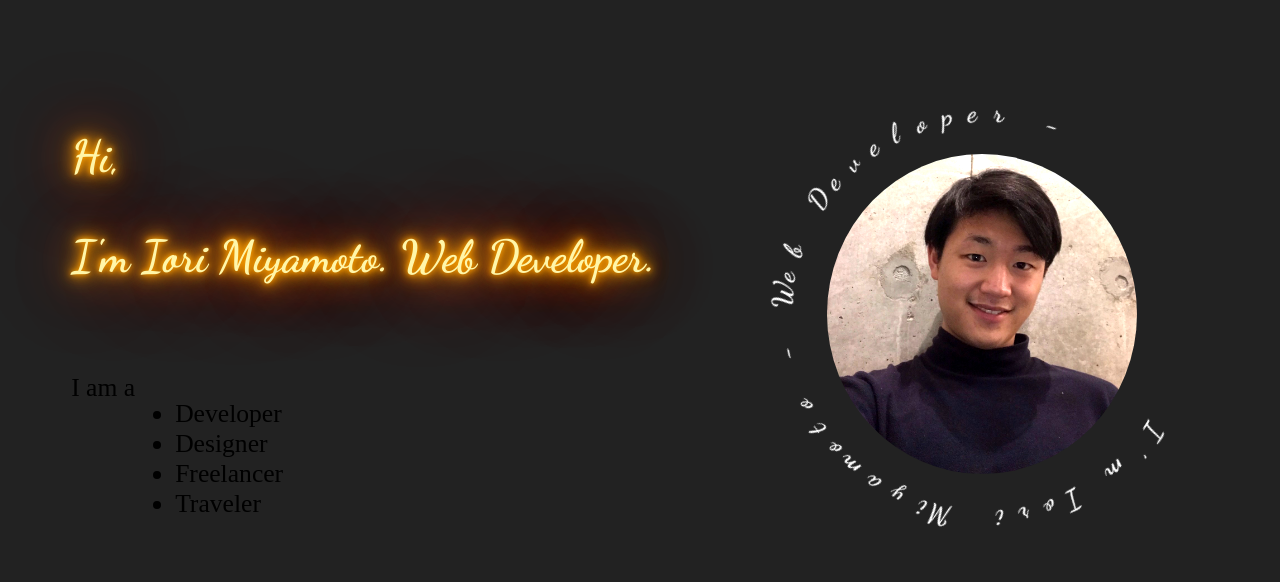
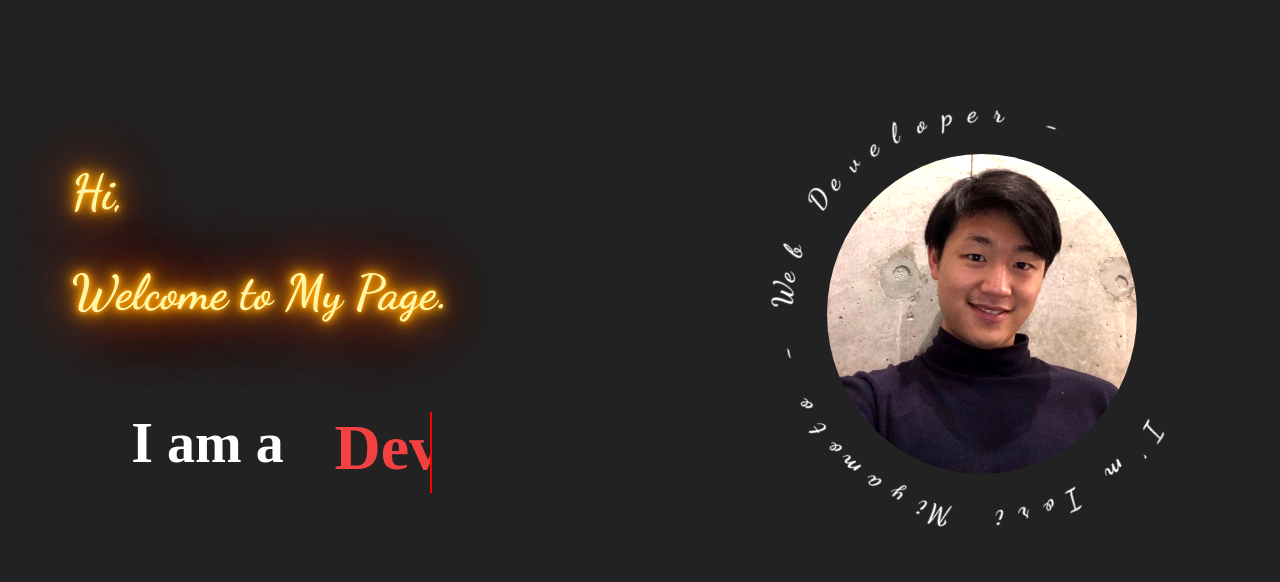
Before and after one commit to iorimiya1121/myPortfolio, a PHP site: page /main.html in a window 1280 px wide. Shown: the top 582 px of the page. Run offline with PHP 8.4, Linux system fonts and the light colour scheme.

Commit message:
top画面

```diff
--- a/main.html
+++ b/main.html
@@ -7,11 +7,14 @@
     <link rel="stylesheet" href="style.css">
     </head>
 <body>
+    <!-- navbar -->
+    <nav></nav>
+
+    <!-- toppage -->
     <div class="myexplain">
         <h1 class="explaintop">
             Hi,<br>
-            I'm Iori Miyamoto.
-            Web Developer.
+           Welcome to My Page.
         </h1>
         <div class="explainnext">
             <div class="statictxt">
--- a/style.css
+++ b/style.css
@@ -1,6 +1,9 @@
 
+/* タイトル部分 */
+/* 円の文字 */
 @import url('https://fonts.googleapis.com/css2?family=Dancing+Script:wght@700&display=swap');
-
+/* サブタイトル部分 */
+@import url('https://fonts.googleapis.com/css2?family=Caveat:wght@700&family=Libre+Baskerville:ital@1&display=swap');
 * {
     box-sizing: border-box;
 }
@@ -20,13 +23,8 @@ h1
 {
 
   line-height: calc(20px + 10vh);
-
-/*   text-shadow: 0 0 5px #f562ff, 0 0 15px #f562ff, 0 0 25px #f562ff,
-    0 0 20px #f562ff, 0 0 30px #890092, 0 0 80px #890092, 0 0 80px #890092;
-  color: #fccaff; */
   text-shadow: 0 0 5px #ffa500, 0 0 15px #ffa500, 0 0 20px #ffa500, 0 0 40px #ffa500, 0 0 60px #ff0000, 0 0 10px #ff8d00, 0 0 98px #ff0000;
-    color: #fff6a9;
-  font-family: "Sacramento", cursive;
+ color: #fff6a9;
   text-align: left;
 }
 
@@ -43,7 +41,7 @@ h1
 
 .explaintop
 {
-    font-size: 3.5vw;
+    font-size: 3.8vw;
     margin-top: 15%;
     font-family: 'Dancing Script', cursive;
 }
@@ -51,13 +49,76 @@ h1
 
 .explainnext
 {
-    font-size: 2vw;
     padding-top: 6%;
+
 }
 
 .explainnext
 {
     display: inline-flex;
+    margin-left: 10%;
+
+}
+
+.explainnext .statictxt
+{
+    color: white;
+    font-weight: 700;
+    font-size: 3.5em;
+}
+
+.explainnext .dynamic-txts
+{
+    height: 90px;
+    line-height: 90px;
+    overflow: hidden;
+    margin-left: 2%;
+    margin-top: -1.5%;
+
+}
+
+.dynamic-txts li
+{
+
+    list-style: none;
+    font-weight: 700;
+    color: #f34141;
+    font-size: 4em;
+}
+
+.dynamic-txts li span
+{
+    position: relative;
+    top: 0;
+    animation: slide 6s steps(4) infinite;
+}
+
+@keyframes slide {
+    100%{
+       top: -360px;
+    }
+}
+
+.dynamic-txts li span::after
+{
+    content: "";
+    position: absolute;
+    height: 120%;
+    width: 100%;
+    top: 0;
+    left: 0;
+    background: #222222 ;
+    border-left: 2px solid red;
+    animation: typing 1.5s steps(10) infinite;
+
+
+}
+
+@keyframes typing {
+    100%{
+        left: 100%;
+        margin: 0 -37px 0  40px;
+    }
 }
 
 
```
